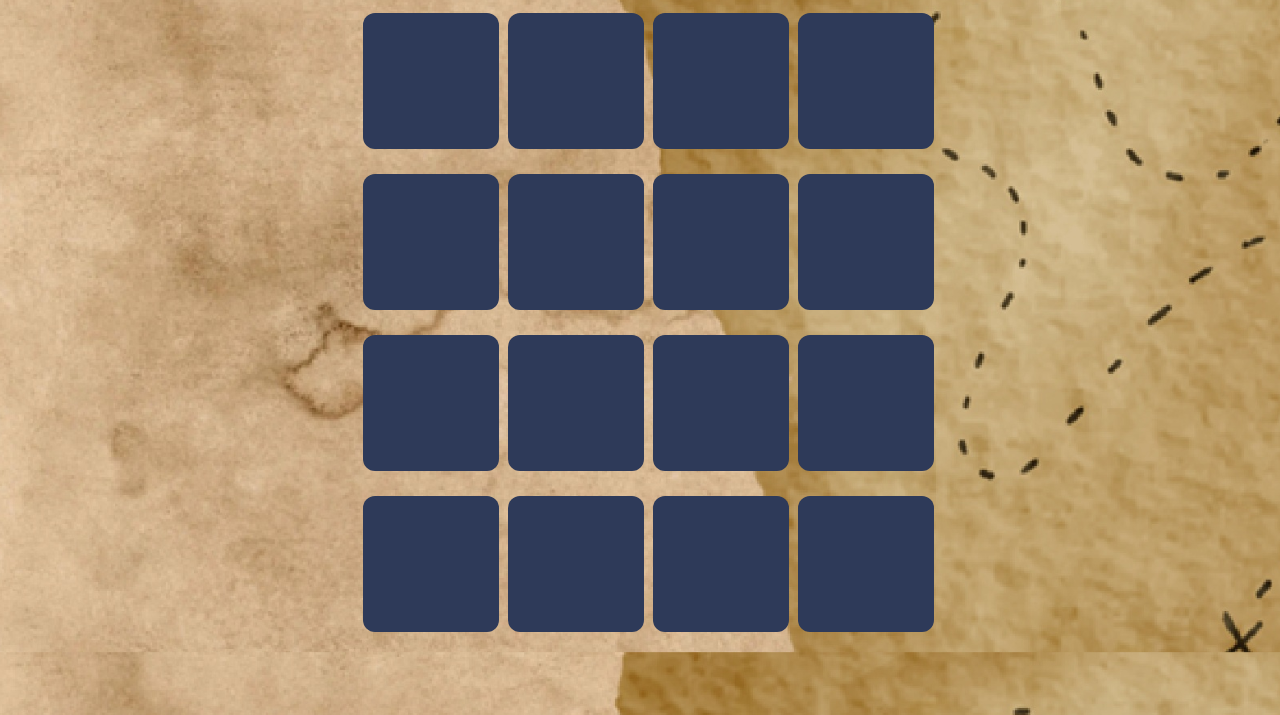
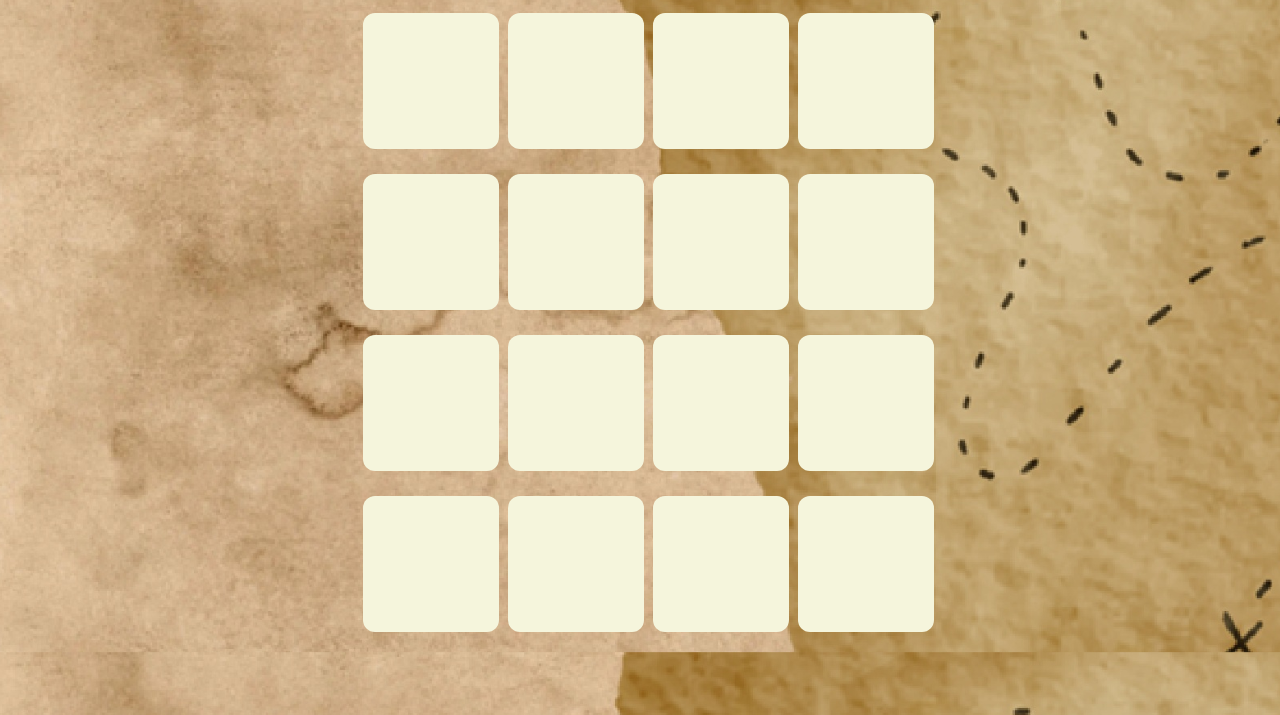
Before and after one commit to duybaolang0507-oss/GNBT2, a plain HTML site: page index.html in a window 1280 px wide. Shown: the part 85-800 px from the top of the page. Drawn offline with Linux system fonts and the light colour scheme.

Commit message:
Update index.html

```diff
--- a/index.html
+++ b/index.html
@@ -29,7 +29,7 @@
     .card {
       width: 120px;
       height: 120px;
-      background: #2e3a59;
+      background: beige;
       color: transparent; /* ẩn nội dung khi chưa lật */
       display: flex;
       justify-content: center;
```
